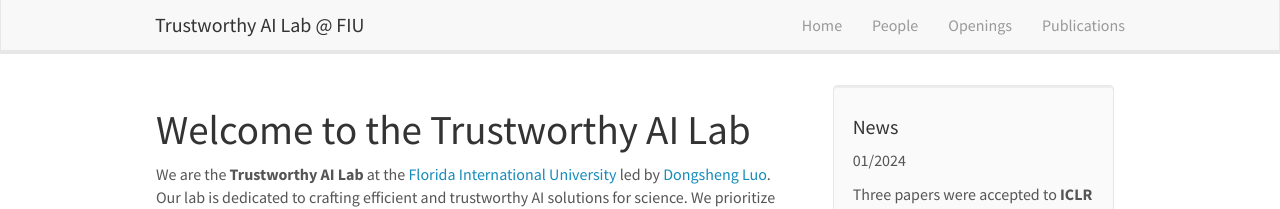
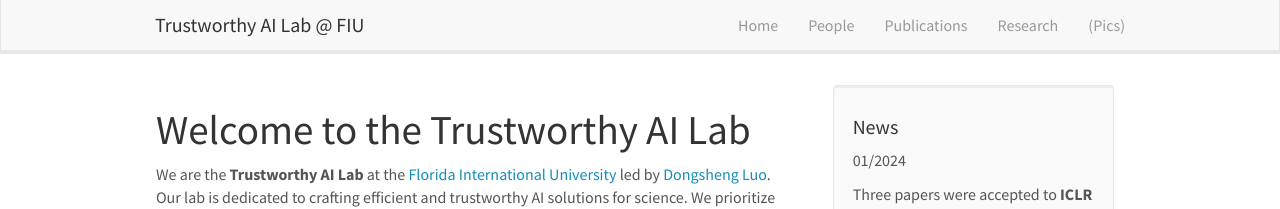
Before and after one commit to trustai4s-lab/trustai4s-lab.github.io, a Jekyll site: the page built from _pages/home.md, in a window 1280 px wide. Shown: the top 209 px of the page. Built offline with Jekyll 4.4.1, drawn with Linux system fonts in a browser that asks for light colours; nearby versions of some CDN libraries.

Commit message:
Update header.html

```diff
--- a/_includes/header.html
+++ b/_includes/header.html
@@ -14,10 +14,10 @@
 	  <ul class="nav navbar-nav navbar-right">
 		<li><a href="{{ site.url }}{{ site.baseurl }}/">Home</a></li>
 		<li><a href="{{ site.url }}{{ site.baseurl }}/people">People</a></li>
-		<li><a href="{{ site.url }}{{ site.baseurl }}/openings">Openings</a></li>
+		<!-- <li><a href="{{ site.url }}{{ site.baseurl }}/openings">Openings</a></li> -->
 		<li><a href="{{ site.url }}{{ site.baseurl }}/publications">Publications</a></li>
-		<!-- <li><a href="{{ site.url }}{{ site.baseurl }}/research">Research</a></li> -->
-		<!-- <li><a href="{{ site.url }}{{ site.baseurl }}/pictures">(Pics)</a></li> -->
+		<li><a href="{{ site.url }}{{ site.baseurl }}/research">Research</a></li>
+		<li><a href="{{ site.url }}{{ site.baseurl }}/pictures">(Pics)</a></li>
 	  </ul>
 	</div>
   </div>
```
